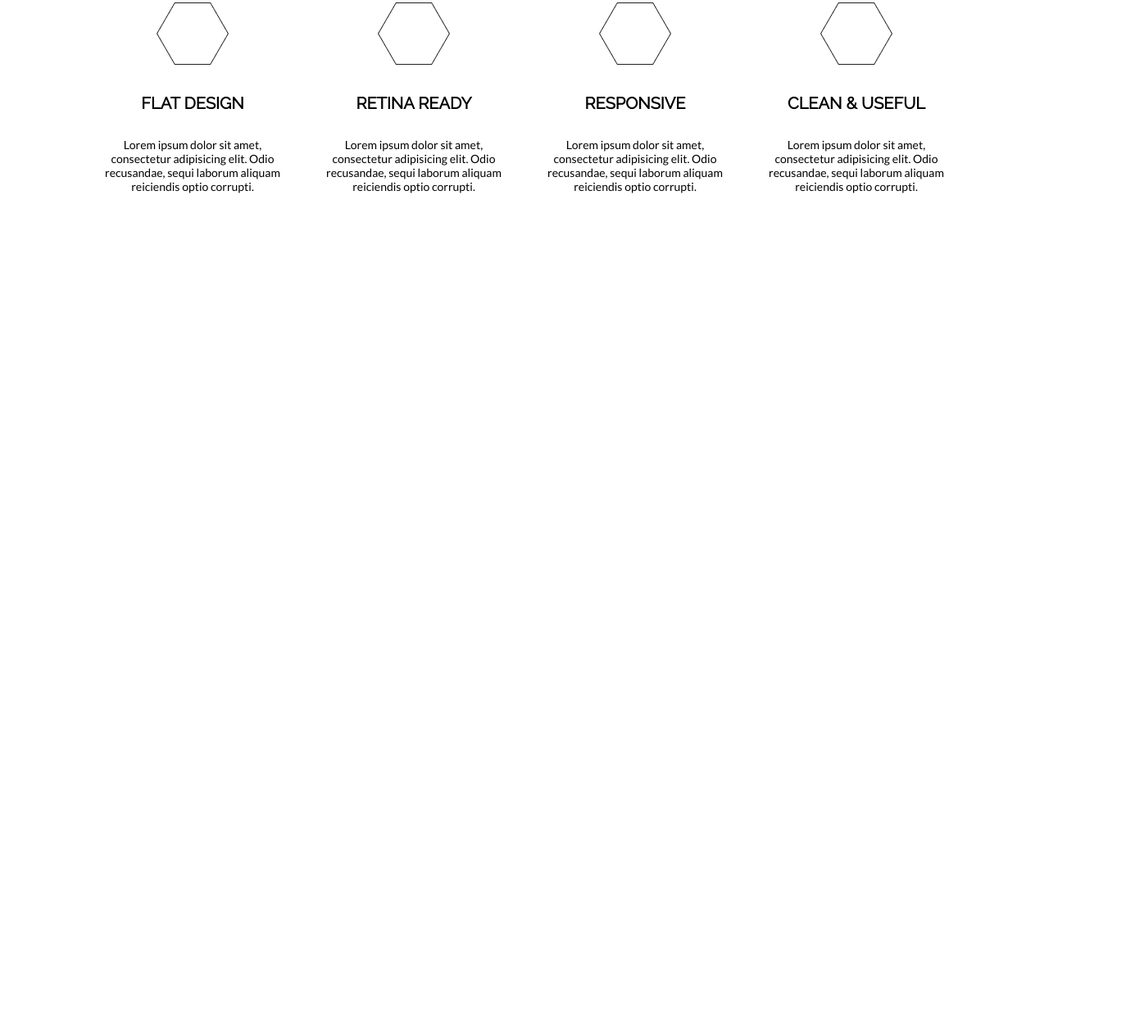
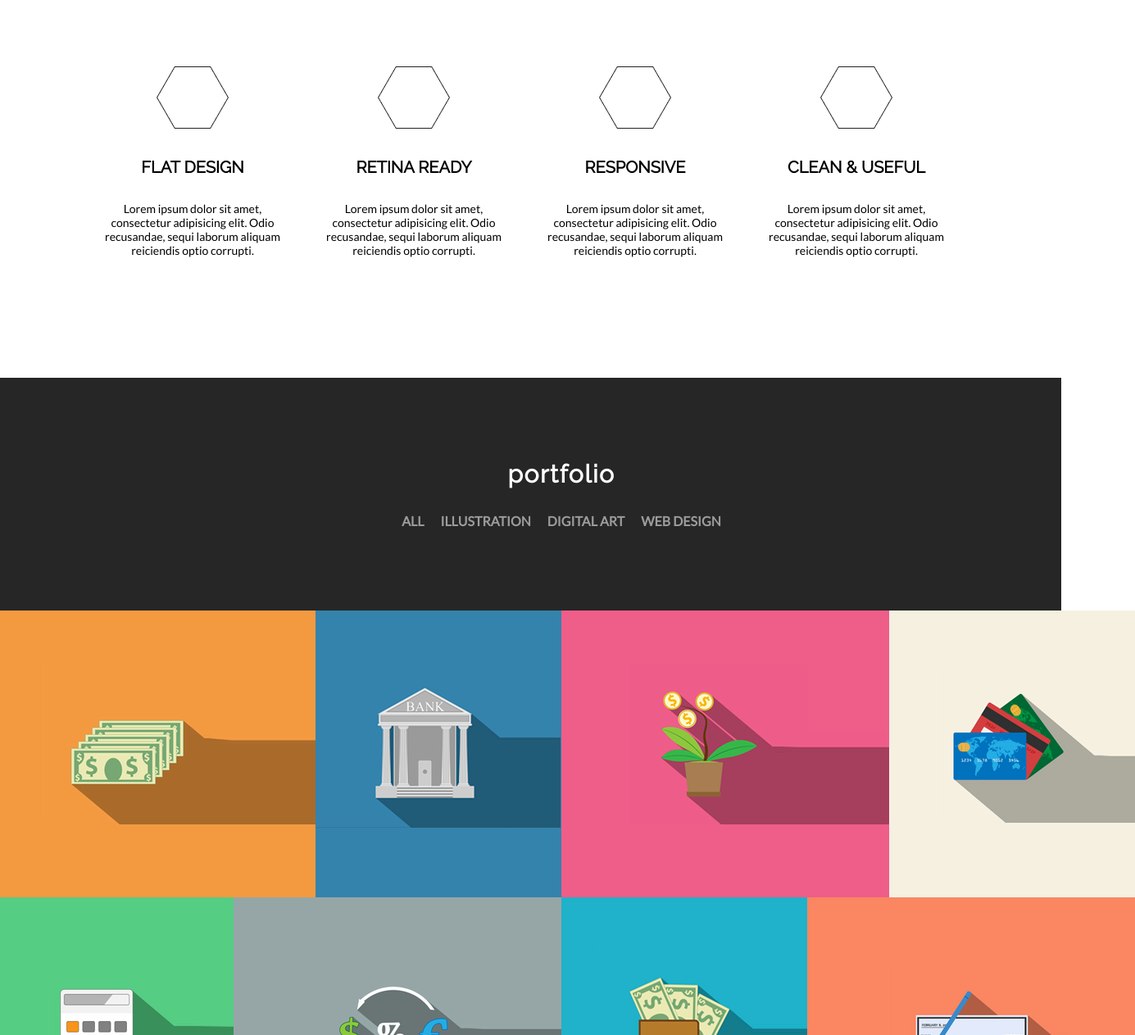
Before and after one commit to Andigo/creativia.github.io, a plain HTML site: page index.html in a window 1280 px wide. Shown: the part 1537-2800 px from the top of the page at 82% size, 1385 px wide, since content can reach past the window. Before the commit the page ends 1850 px from the top, so only its background shows below. Drawn offline with nearby package versions, Linux system fonts and the light colour scheme; a web font is replaced by a local one.

Commit message:
add portfolio section

```diff
--- a/css/general.css
+++ b/css/general.css
@@ -249,7 +249,6 @@ body {
   align-items: center;
 }
 .about h2 {
-  margin-top: 105px;
   margin-bottom: 55px;
   font-family: 'Raleway', sans-serif;
   font-size: 30px;
@@ -405,3 +404,82 @@ body {
 .about-items-item img {
   margin-bottom: 35px;
 }
+.portfolio {
+  min-height: 1070px;
+  background: #262626;
+  padding-top: 100px;
+  display: -ms-flexbox;
+  display: flex;
+  -ms-flex-wrap: wrap;
+  flex-wrap: wrap;
+  margin-left: -15px;
+  margin-right: -15px;
+  -moz-flex-direction: column;
+  -ms-flex-direction: column;
+  -o-flex-direction: column;
+  flex-direction: column;
+  -ms-align-items: center;
+  -ms-flex-align: center;
+  align-items: center;
+}
+.portfolio h2 {
+  font-family: 'Raleway', sans-serif;
+  font-size: 30px;
+  font-weight: 700;
+  color: #fff;
+  letter-spacing: 0.1rem;
+  margin-bottom: 30px;
+}
+.portfolio h2 span {
+  color: #ff0036;
+}
+.portfolio nav {
+  margin-bottom: 100px;
+}
+.portfolio nav ul {
+  display: -moz-flex;
+  display: -ms-flex;
+  display: -o-flex;
+  display: -ms-flexbox;
+  display: flex;
+  -ms-flex-pack: center;
+  justify-content: center;
+  color: #9c9c9c;
+  list-style: none;
+}
+.portfolio nav ul li {
+  font-family: 'Lato', sans-serif;
+  font-weight: 700;
+  text-transform: uppercase;
+  margin-left: 10px;
+  margin-right: 10px;
+  cursor: pointer;
+}
+.portfolio nav ul li:hover {
+  color: #ff0036;
+}
+.portfolio-pics1 {
+  height: 350px;
+  display: -moz-flex;
+  display: -ms-flex;
+  display: -o-flex;
+  display: -ms-flexbox;
+  display: flex;
+}
+.portfolio-pics1 img {
+  width: auto;
+}
+.portfolio-pics2 {
+  height: 350px;
+  display: -moz-flex;
+  display: -ms-flex;
+  display: -o-flex;
+  display: -ms-flexbox;
+  display: flex;
+}
+.portfolio-pics2 img {
+  width: auto;
+}
+.features {
+  min-height: 990px;
+}
--- a/index.html
+++ b/index.html
@@ -17,8 +17,8 @@
 <header class='header'>
 	<div class="header-slider">
 		<img src="../images/img.png" alt="slider">
-		<!--<img src="../images/img1.jpg" alt="slider">
-		<img src="../images/img2.jpg" alt="slider">-->
+		<img src="../images/img1.jpg" alt="slider">
+		<img src="../images/img2.jpg" alt="slider">
 	</div>
 		<div class="header-menu wrapper">
 			<div class="header-menu-logo">
@@ -140,6 +140,32 @@
 		</div>
 	</div>
 </section>
+	<section class="portfolio">
+	<h2>portfolio</h2>
+	<nav>
+		<ul>
+			<li>all</li>
+			<li>illustration</li>
+			<li>digital art</li>
+			<li>web design</li>
+		</ul>
+	</nav>
+	<div class="portfolio-pics1">
+		<img src="images/portfolio1.png" alt="">
+		<img src="images/portfolio2.png" alt="">
+		<img src="images/portfolio3.png" alt="">
+		<img src="images/portfolio4.png" alt="">
+	</div>
+	<div class="portfolio-pics2">
+		<img src="images/portfolio5.png" alt="">
+		<img src="images/portfolio6.png" alt="">
+		<img src="images/portfolio7.png" alt="">
+		<img src="images/portfolio8.png" alt="">
+	</div>
+</section>
+	<section class="features wrapper">
+
+</section>
 	<footer class="footer">
 
 </footer>
```
Also changed, not shown: images/portfolio1.png (added), images/portfolio2.png (added), images/portfolio3.png (added), images/portfolio4.png (added), images/portfolio5.png (added), images/portfolio6.png (added), images/portfolio7.png (added), images/portfolio8.png (added).
